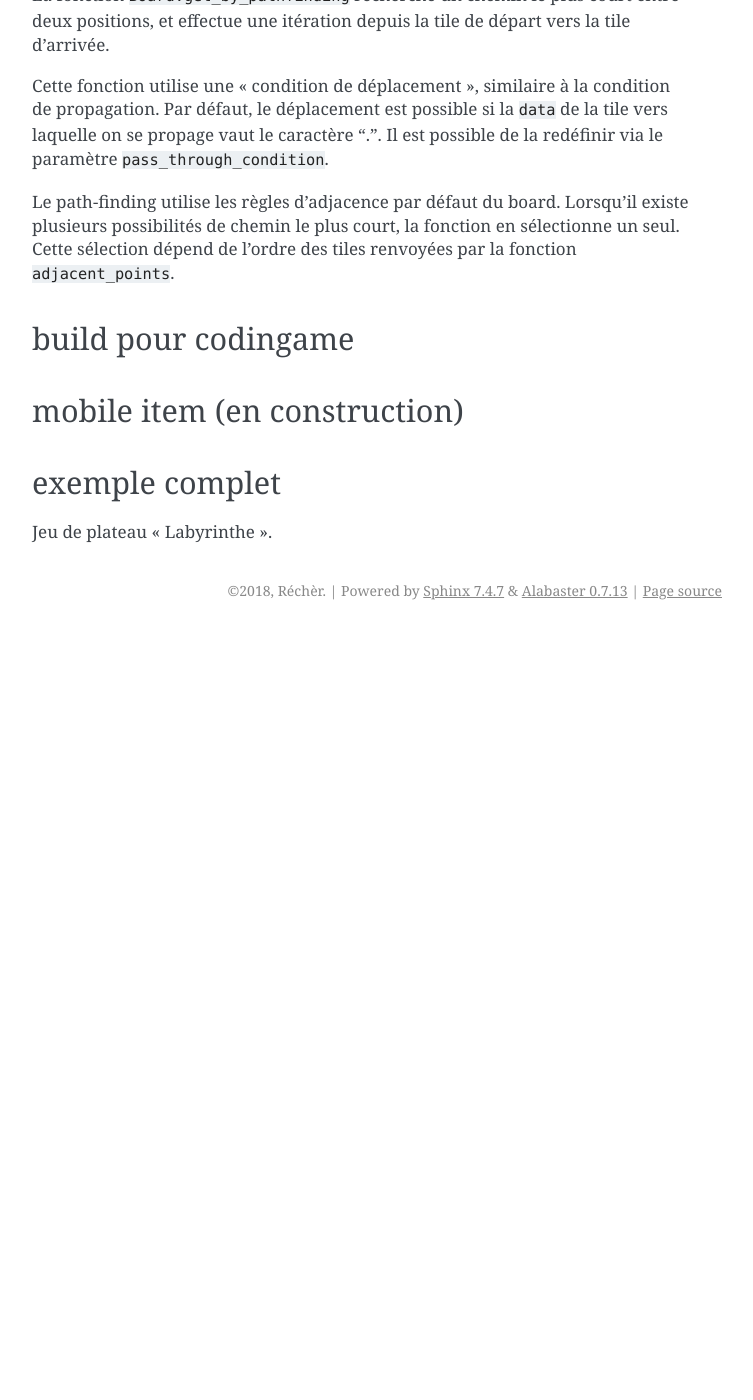
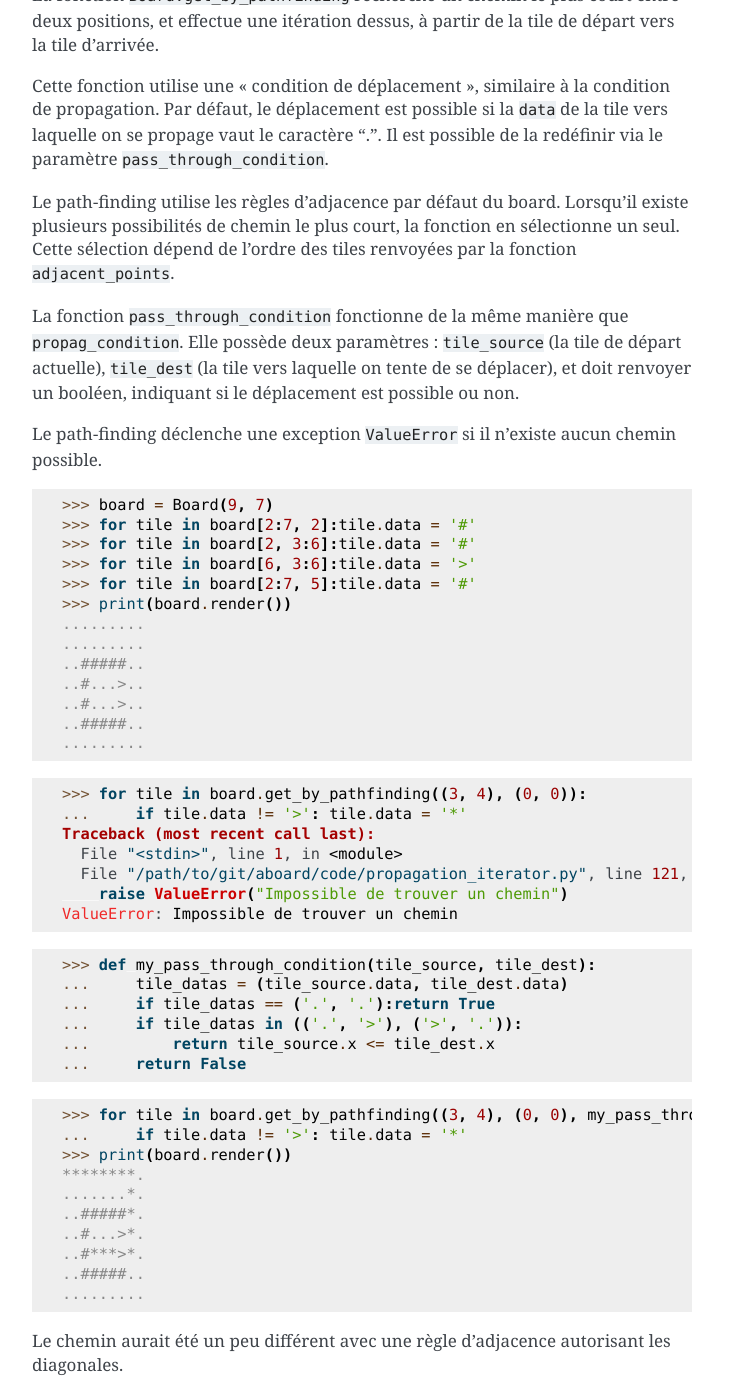
Before and after one commit to darkrecher/aboard, a Sphinx documentation site: the page built from docs/source/advanced.rst, in a window 1280 px wide and 1400 px high, scrolled down 10618 px. Shown: the whole window, without its empty margins (388-1141 px from the left). Built offline with Sphinx 7.4.7, drawn with Linux system fonts in a browser that asks for light colours; before the commit the page ends 11248 px from its top, so only the background shows below that; some of the changed text lies outside the part shown.

Commit message:
[doc] Chapitres path-finding et 'build pour codingame' terminés.

```diff
--- a/TODO_list.txt
+++ b/TODO_list.txt
@@ -26,6 +26,7 @@ Pour pouvoir m'y replonger plus facilement quand ce sera le moment.
  - tout ce qui est exposé publiquement doit être importable depuis `aboard.py`.
  - finir le renderer.
  - pathfinding avec une fonction de coût pour aller d'une tile à une autre. La fonction peut renvoyer None pour indiquer un coût infini. Il faut ajouter une fonction renvoyant des tiles supplémentaires de passage d'une tile à une autre. Pour représenter des "téléporteurs".
+ - itérateur sur des rectangles pas pleins.
  - pathfinding. Avec re une injection de dépendance. Pathfinding en mode shortest, ou tous les shortest paths possible, ou tous les paths possible. (ça avance mais c'est pas fini).
  - permutation de tiles. on a le droit de déplacer des tiles, mais on est obligé de toujours avoir un objet tile dans chaque case du board.
  - un petit `Board.set_default_renderer` ne serait pas de trop.
--- a/docs/source/advanced.rst
+++ b/docs/source/advanced.rst
@@ -434,16 +434,76 @@ TODO : line too long.
 Path-finding
 ============
 
-La fonction ``Board.get_by_pathfinding`` recherche un chemin le plus court entre deux positions, et effectue une itération depuis la tile de départ vers la tile d'arrivée.
+La fonction ``Board.get_by_pathfinding`` recherche un chemin le plus court entre deux positions, et effectue une itération dessus, à partir de la tile de départ vers la tile d'arrivée.
 
 Cette fonction utilise une "condition de déplacement", similaire à la condition de propagation. Par défaut, le déplacement est possible si la ``data`` de la tile vers laquelle on se propage vaut le caractère '.'. Il est possible de la redéfinir via le paramètre ``pass_through_condition``.
 
 Le path-finding utilise les règles d'adjacence par défaut du board. Lorsqu'il existe plusieurs possibilités de chemin le plus court, la fonction en sélectionne un seul. Cette sélection dépend de l'ordre des tiles renvoyées par la fonction ``adjacent_points``.
 
+La fonction ``pass_through_condition`` fonctionne de la même manière que ``propag_condition``. Elle possède deux paramètres : ``tile_source`` (la tile de départ actuelle), ``tile_dest`` (la tile vers laquelle on tente de se déplacer), et doit renvoyer un booléen, indiquant si le déplacement est possible ou non.
+
+Le path-finding déclenche une exception ``ValueError`` si il n'existe aucun chemin possible.
+
+>>> board = Board(9, 7)
+>>> for tile in board[2:7, 2]:tile.data = '#'
+>>> for tile in board[2, 3:6]:tile.data = '#'
+>>> for tile in board[6, 3:6]:tile.data = '>'
+>>> for tile in board[2:7, 5]:tile.data = '#'
+>>> print(board.render())
+.........
+.........
+..#####..
+..#...>..
+..#...>..
+..#####..
+.........
+
+>>> for tile in board.get_by_pathfinding((3, 4), (0, 0)):
+...     if tile.data != '>': tile.data = '*'
+Traceback (most recent call last):
+  File "<stdin>", line 1, in <module>
+  File "/path/to/git/aboard/code/propagation_iterator.py", line 121, in __iter__
+    raise ValueError("Impossible de trouver un chemin")
+ValueError: Impossible de trouver un chemin
+
+>>> def my_pass_through_condition(tile_source, tile_dest):
+...     tile_datas = (tile_source.data, tile_dest.data)
+...     if tile_datas == ('.', '.'):return True
+...     if tile_datas in (('.', '>'), ('>', '.')):
+...         return tile_source.x <= tile_dest.x
+...     return False
+
+>>> for tile in board.get_by_pathfinding((3, 4), (0, 0), my_pass_through_condition):
+...     if tile.data != '>': tile.data = '*'
+>>> print(board.render())
+********.
+.......*.
+..#####*.
+..#...>*.
+..#***>*.
+..#####..
+.........
+
+Le chemin aurait été un peu différent avec une règle d'adjacence autorisant les diagonales.
+
+
+Échanges et permutations circulaires de tiles
+=============================================
 
 
 build pour codingame
 ====================
+
+La librairie aboard est compilée en un seul fichier de code : ``code/builder/aboard_standalone.py``. Ce fichier permet une utilisation de la librairie dans des contextes spécifiques. Par exemple, il est possible de copier-coller son contenu dans un puzzle ou un challenge du site codingame.com.
+
+Le début du fichier stand-alone indique la version et le commit git qui ont été utilisés pour le générer.
+
+Le script ``code/builder/builder.py`` permet de regénérer manuellement ce fichier à partir du code actuel.
+
+TODO : faire tous les TODO de builder.py. (Ha ha ha, un TODO à propos des TODO ... )
+
+TODO : et refaire un build, bien sûr.
+
 
 mobile item (en construction)
 =============================
```
